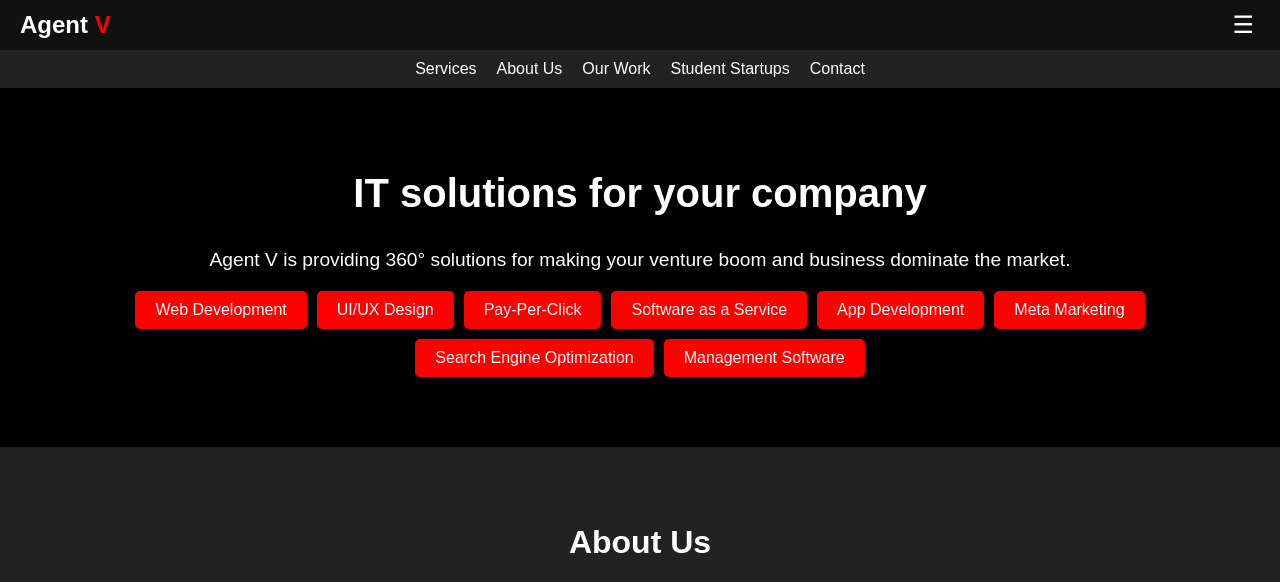
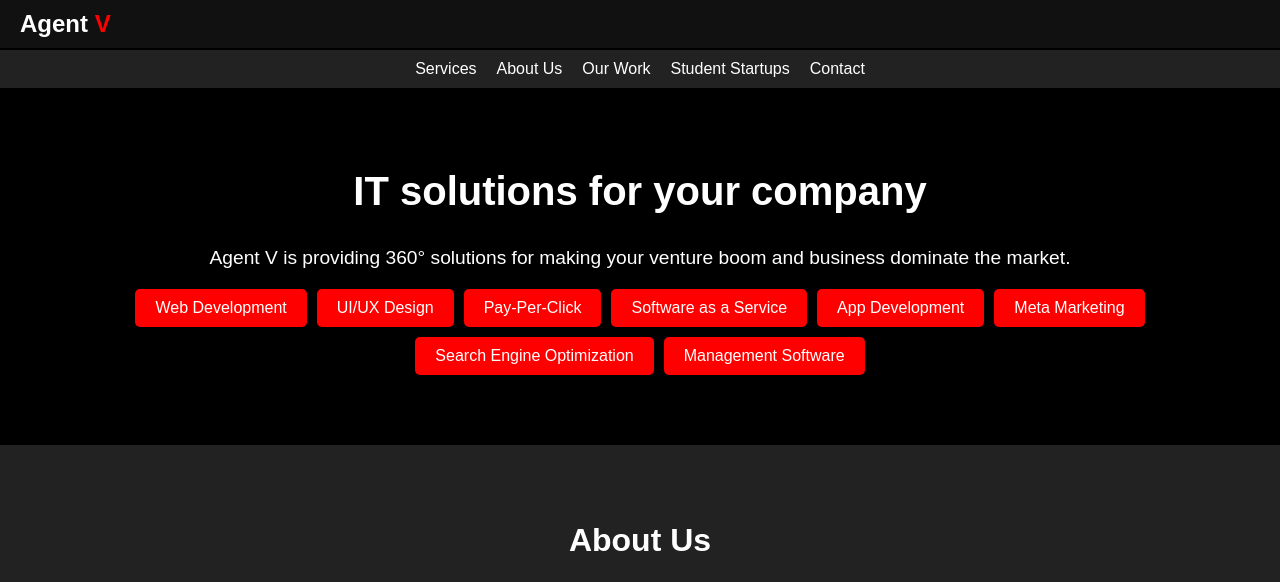
Before and after one commit to Glitch-vee/ptfl, a plain HTML site: page index.html in a window 1280 px wide. Shown: the top 582 px of the page. Drawn offline with Linux system fonts and the light colour scheme; a script that the page names is missing.

Commit message:
Update index.html

```diff
--- a/index.html
+++ b/index.html
@@ -11,7 +11,7 @@
         <div class="logo">
             <h1>Agent <span>V</span></h1>
         </div>
-        <button class="menu-toggle" onclick="toggleMenu()">☰</button>
+
     </header>
     <nav class="navbar">
         <ul>
```
